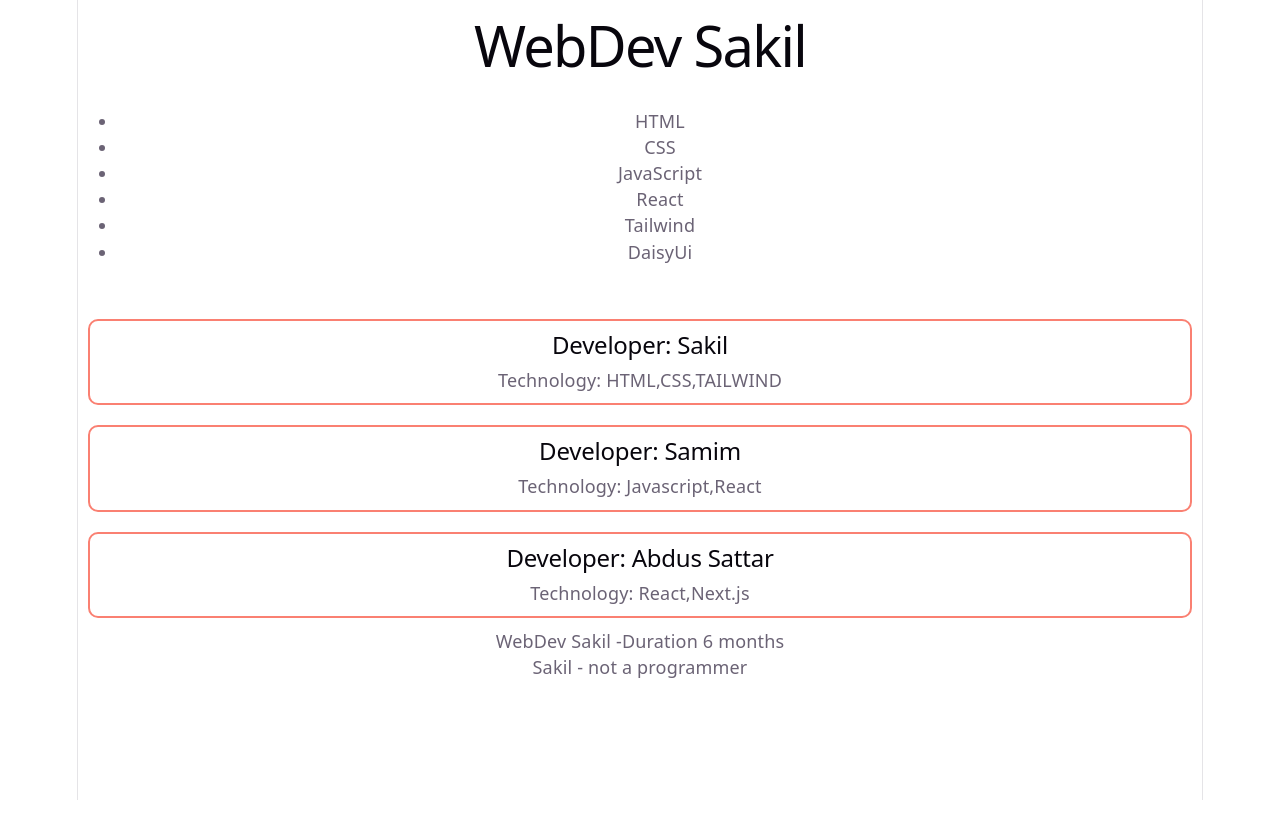
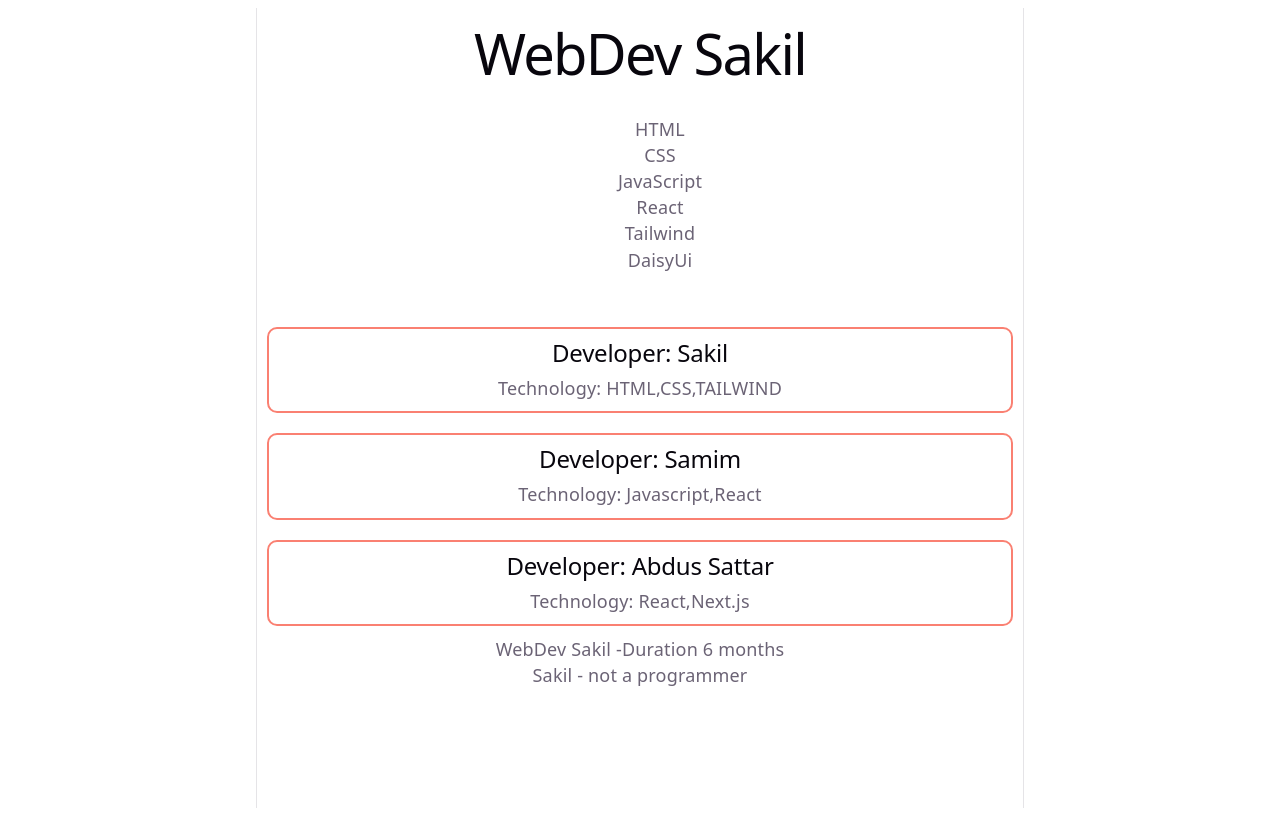
Before and after one commit to abdussattarsakil/first-react-project, a React (Vite) app: page / in a window 1280 px wide. Built offline with nearby package versions, Linux system fonts and the light colour scheme.

Commit message:
learn jsx

```diff
--- a/src/App.jsx
+++ b/src/App.jsx
@@ -23,7 +23,9 @@
 
 function Person() {
   return (
-    <h1>WebDev Sakil</h1>
+    <>
+      <h1>WebDev Sakil</h1>
+    </>
   )
 }
 
--- a/src/index.css
+++ b/src/index.css
@@ -51,9 +51,14 @@
 }
 
 body {
-  margin: 0;
+  margin-left: 20%;
+  margin-right: 20%;
+  text-align: center;
 }
 
+li{
+      list-style: none;
+}
 #root {
   width: 1126px;
   max-width: 100%;
```
